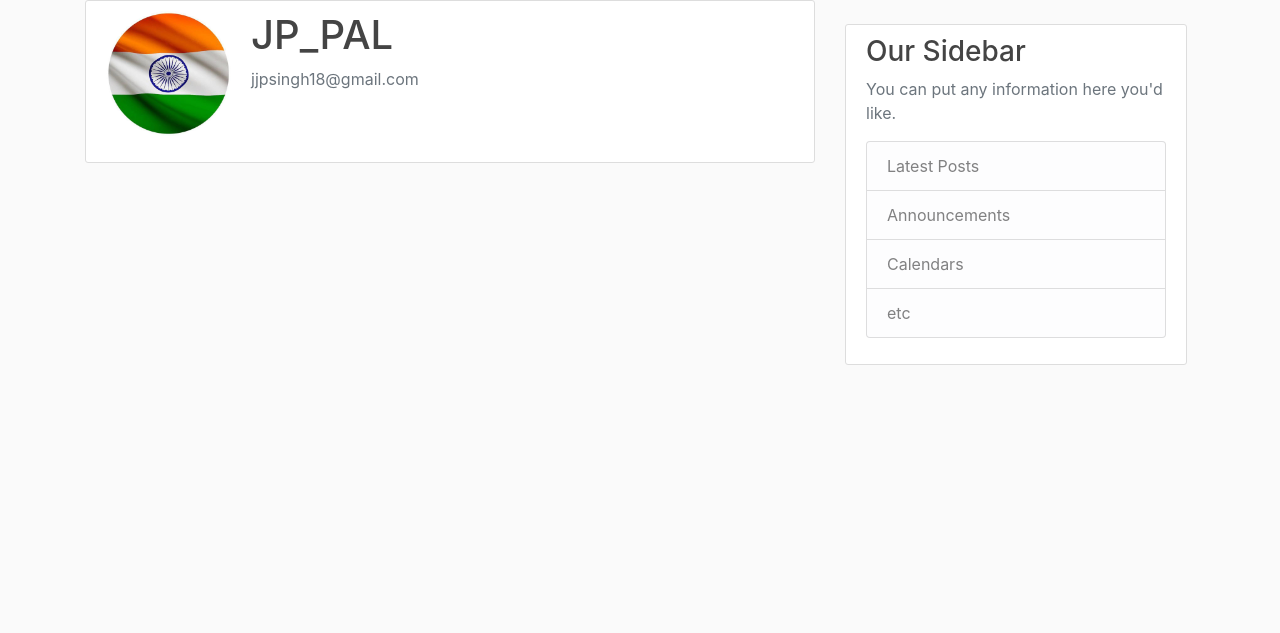
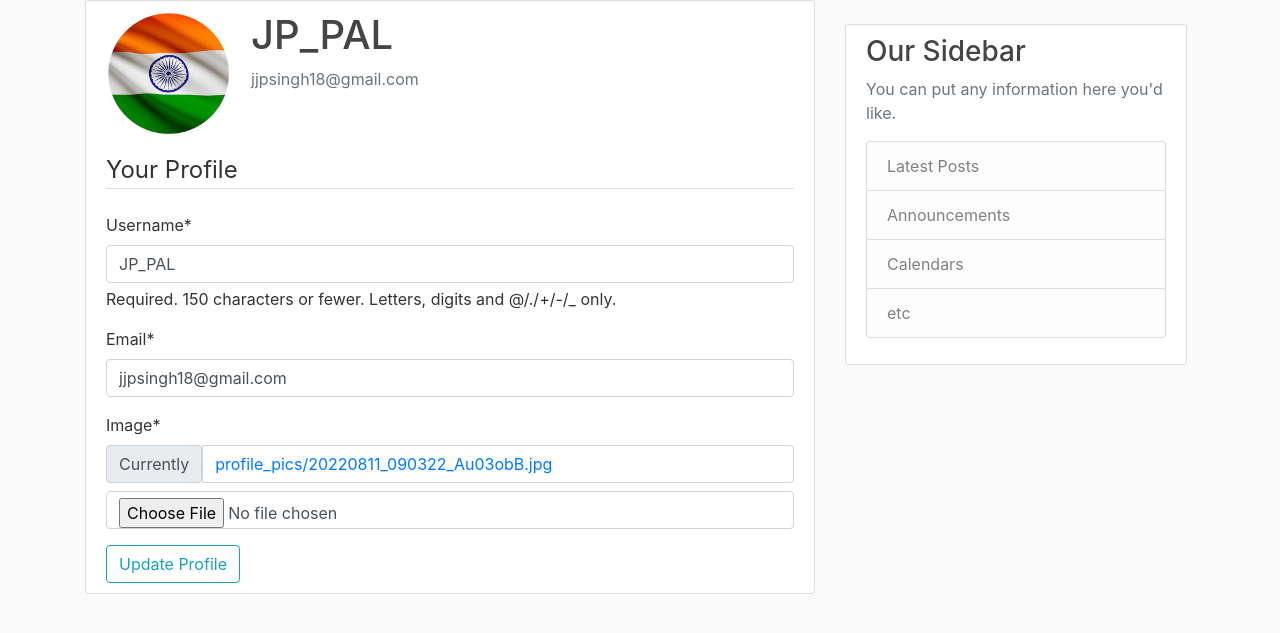
Before and after one commit to legionJP/Django_web, a Django app: page /profile/ in a window 1280 px wide. Shown: the part 61-694 px from the top of the page. Run offline with Django 5.2, Linux system fonts and the light colour scheme; a user stored in the database is signed in; data comes from the database, SQL or seed files in the repository; both versions use the stored data as it was after the commit; some libraries are stand-ins or nearby versions.

Commit message:
implement  user profile updates

```diff
--- a/mywebsite/blog_app/templates/blog_app/base.html
+++ b/mywebsite/blog_app/templates/blog_app/base.html
@@ -6,10 +6,10 @@
     <meta name="viewport" content="width=device-width, initial-scale=1,shrink-to-fit=no">
 
     {% if title %}
-    <title> Django blog - {{ title }}
+    <title> Tech Mantra - {{ title }}
     </title>
     {% else %}
-    <title> Django blog </title>
+    <title> Tech Mantra </title>
     {% endif %}
      <!-- Bootstrap CSS -->
      <link rel="stylesheet" href="https://cdn.jsdelivr.net/npm/bootstrap@4.3.1/dist/css/bootstrap.min.css" integrity="sha384-ggOyR0iXCbMQv3Xipma34MD+dH/1fQ784/j6cY/iJTQUOhcWr7x9JvoRxT2MZw1T" crossorigin="anonymous">
--- a/mywebsite/users/forms.py
+++ b/mywebsite/users/forms.py
@@ -1,5 +1,6 @@
 from django import forms
 from django.contrib.auth.models import User
+from .models import Profile
 from django.contrib.auth.forms import UserCreationForm
 
 class UserRegisterForm(UserCreationForm): #for adding the email in usercreation form
@@ -8,3 +9,14 @@ class UserRegisterForm(UserCreationForm): #for adding the email in usercreation
     class Meta:    #Thsis class gives us the nested namspace for the configurtion and keeps the configuration in one place
         model = User
         fields = ['username','email','password1','password2']
+
+class UserUpdateForm(forms.ModelForm):
+    email = forms.EmailField()
+    class Meta:
+        model = User
+        fields = ['username','email']
+
+class ProfileUpdateForm(forms.ModelForm):
+    class Meta:
+        model = Profile
+        fields =['image']
--- a/mywebsite/users/templates/users/profile.html
+++ b/mywebsite/users/templates/users/profile.html
@@ -9,10 +9,21 @@
             <div class="media-body">
                 <h2 class="account-heading">{{ user.username }}</h2>
                 <p class="text-secondary">{{ user.email }}</p>
+            </div>
+        </div>
+        <form method="post" , enctype="multipart/form-data">   <!--value of the method attribute is post, enctype is the MIME type of content that is used to submit the form to the server.-->
+                {% csrf_token %}
+                <fieldset class="from-group">
+                    <legend class="border-bottom mb-4">Your Profile</legend>
+                    <!--Display or print the form, using the verticla bar to use filter of crispy '|'-->
+                    {{ u_form|crispy }}
+                    {{ p_form|crispy }}
 
-            </div>
-
-        </div>
+                </fieldset>
+                <div class="from-group">
+                    <button class="btn btn-outline-info"  type="submit">Update Profile</button>
+                </div>
+        </form>
 
     </div>
 {% endblock content %}
--- a/mywebsite/users/views.py
+++ b/mywebsite/users/views.py
@@ -2,27 +2,45 @@ from django.shortcuts import render , redirect
 from django.contrib import messages
 from django.contrib.auth.decorators import login_required
 #from django.contrib.auth.forms import UserCreationForm #for creating the from from django
-from .forms import UserRegisterForm #using it in the place of  Usercreation
+from .forms import UserRegisterForm,UserUpdateForm , ProfileUpdateForm #using it in the place of  Usercreation
 
 
 # Create your views here.
 
 def register(request):
     if request.method =='POST':
-        form =UserRegisterForm(request.POST) #instantiating the form if we get any post request of user form
+        form =UserRegisterForm(request.POST)                     #instantiating the form if we get any post request of user form
         if form.is_valid():
-            form.save()  #it will save and hashed the password
-            username = form.cleaned_data.get('username') #cleaned_data is dict where the data will be stored
+            form.save()                                            #it will save and hashed the password
+            username = form.cleaned_data.get('username')           #cleaned_data is dict where the data will be stored
             messages.success(request,f'Account created for {username}! You can Login Now.')
-            return redirect('login') #redirecting to the  home by name of the blog_app home
+            return redirect('login')                                           #redirecting by blog_app home
     else:
         form = UserRegisterForm()
     return render(request, 'users/register.html', {'form': form}) #passing the form as a context so we can access form within the template
 
+
 @login_required
 def profile(request):
-    return render(request , 'users/profile.html')
+    if request.method =='POST':
+        u_form = UserUpdateForm(request.POST, instance=request.user)                  #instanciating the form in login required
+        p_form = ProfileUpdateForm(request.POST, request.FILES, instance=request.user.profile)
 
+        if u_form.is_valid() and p_form.is_valid():
+            u_form.save()
+            p_form.save()
+            messages.success(request, f'Your Account Profile has been updated')
+            return redirect('profile')  #for avoiding the get request from the browser
+    else:
+        u_form = UserUpdateForm(instance=request.user)
+        p_form = ProfileUpdateForm(instance=request.user.profile)
+
+    #passing the  form to template by context
+    context ={
+            'u_form': u_form,
+            'p_form': p_form
+    }
+    return render(request , 'users/profile.html',context)
 
 # message.debug
 # message.info , messages.success, message.warning, message.error
```
Also changed, not shown: mywebsite/db.sqlite3, mywebsite/media/profile_pics/20220811_090322.jpg (added), mywebsite/media/profile_pics/20220811_090322_Au03obB.jpg (added).
